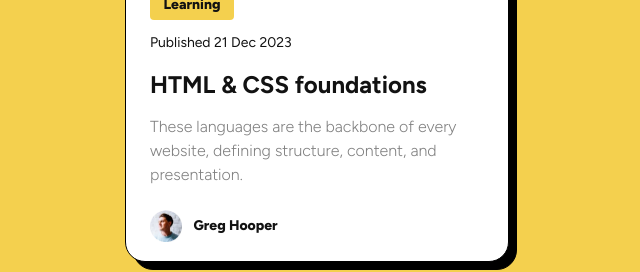
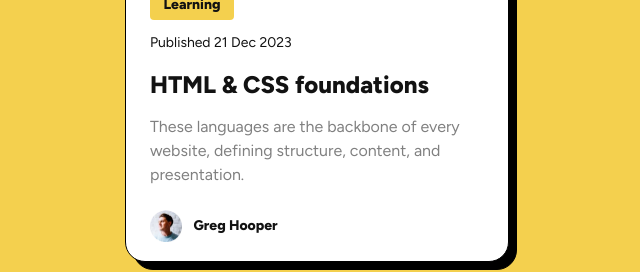
Before and after one commit to MattJM1007/Blog-Preview-Card-Challenge, a plain HTML site: page index.html in a window 1280 px wide. Shown: the part 400-672 px from the top of the page, without its empty margins (323-963 px from the left). Drawn offline with Linux system fonts and the light colour scheme.

Commit message:
Update styles.css

```diff
--- a/styles.css
+++ b/styles.css
@@ -50,12 +50,13 @@ main{
 .title{
     margin-bottom: 12px;
     font-size: 24px;
+    font-weight: 800;
 }
 
 .description{
     color: hsl(0, 0%, 50%);
     font-size: 16px;
-    font-weight: lighter;
+    font-weight: 400;
     line-height: 1.5;
 }
 
```
